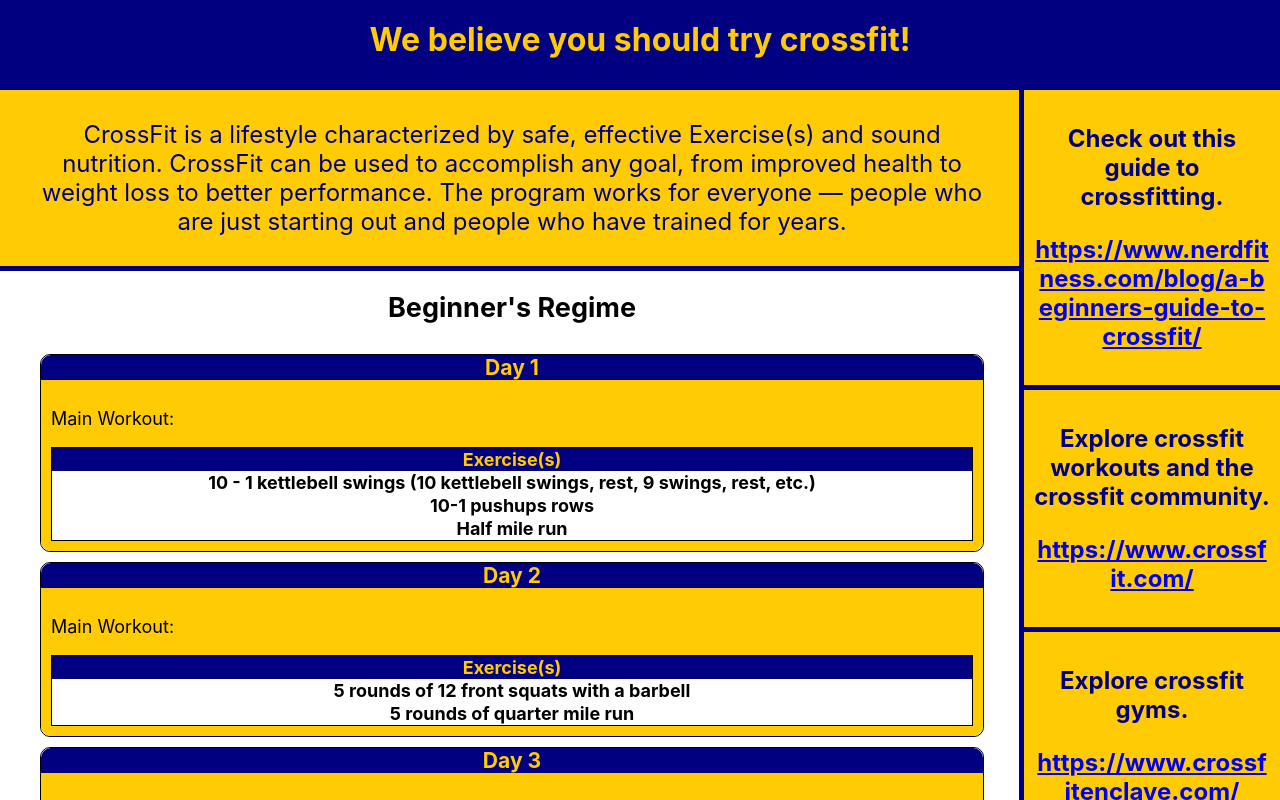
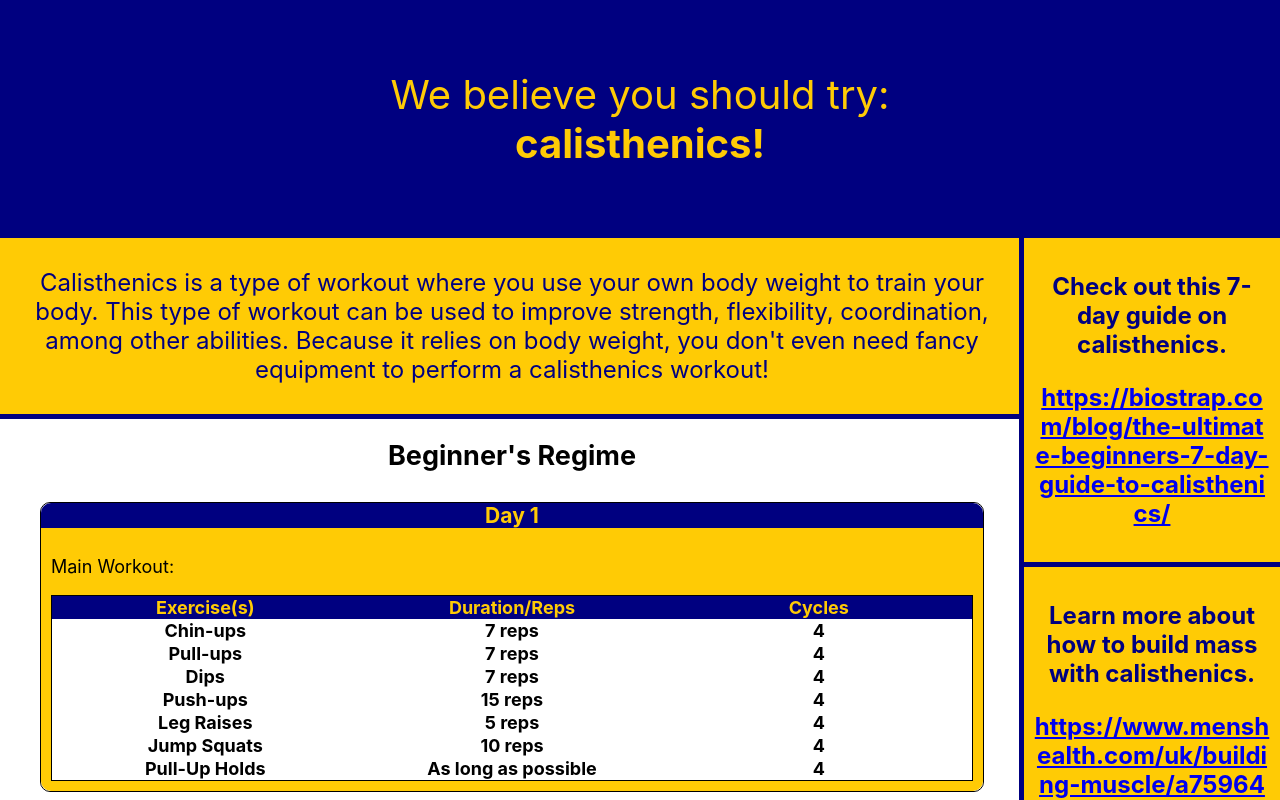
Before and after one commit to mohnishaggarwal/find-fit, a React (Create React App) app: page /regime in a window 1280 px wide. Shown: the top 800 px of the page. Built offline with nearby package versions, Linux system fonts and the light colour scheme.

Commit message:
Altered Regime Title Banner

```diff
--- a/src/regimes.css
+++ b/src/regimes.css
@@ -3,15 +3,19 @@
     font-style: normal;
     font-weight: normal;
 }
-.regime-title{
+.regime-banner{
     background: #000080;
     color:#FFCB05;
     position: relative;
     left: 0;
     top: 0;
     right: 0;
-    height: 50px;
-    padding: 20px;
+    padding-top: 70px;
+    padding-bottom: 70px;
+    font-size: 40px;
+}
+.regime-title{
+    padding: 0;
     margin: 0;
 }
 .regime-body{
@@ -170,3 +174,7 @@
 .left-align{
     text-align: left;
 }
+
+.bolder-text{
+    font-weight: bolder;
+}
--- a/src/screens/Regime.js
+++ b/src/screens/Regime.js
@@ -6,7 +6,7 @@
 function Regime() {
     const location = useLocation()
     //const regime_type = "crossfit"
-    let regime_type = "crossfit";
+    let regime_type = "calisthenics";
     if(location.state){
         regime_type = location.state.type;
     };
@@ -149,7 +149,12 @@
 
     return (
         <div className="regime-page">
-            <h1 className="regime-title">We believe you should try {regime["name"]}!</h1>
+            <div className="regime-banner">
+                <div>
+                    <p className="regime-title"> We believe you should try:</p>
+                    <p className="regime-title bolder-text"> {regime["name"]}! </p>
+                </div>
+            </div>
             <div className="regime-body">
                 <div className="regime-main-body">
                     <div className="regime-left">
```
